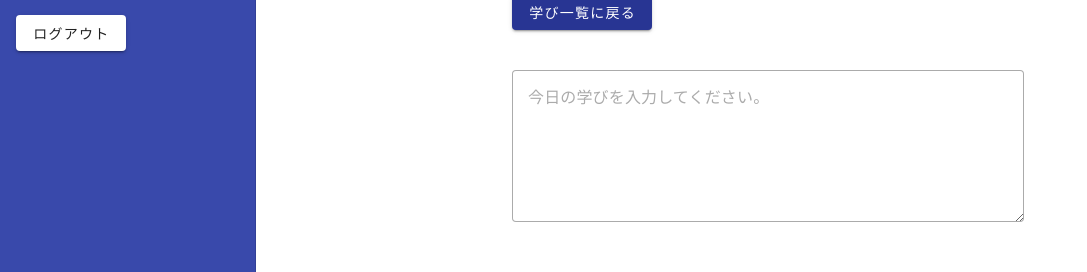
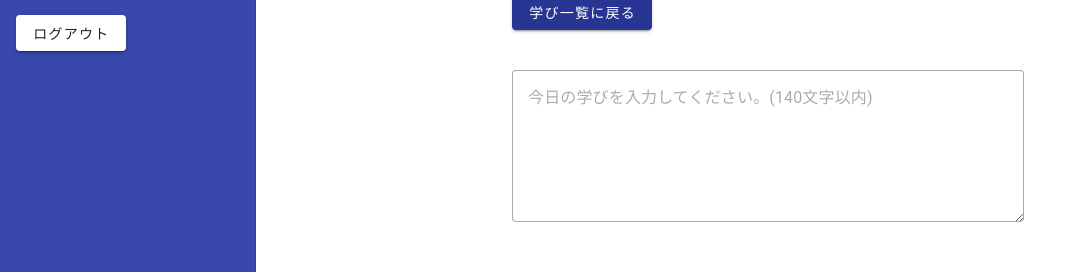
Before and after one commit to kannna5296/book-manager, a Vue app: page /add in a window 1280 px wide. Shown: the part 122-394 px from the top of the page, without its empty margins (0-1087 px from the left). Built offline with nearby package versions, Linux system fonts and the light colour scheme; no server answers; the database is empty; sample sign-in values are in the browser's storage.

Commit message:
プレースホルダ追加

```diff
--- a/src/components/LearnAdd.vue
+++ b/src/components/LearnAdd.vue
@@ -85,7 +85,7 @@ const submit = async () => {
   <v-form ref="form" v-model="valid">
     <v-textarea
       class="mt-10 w-50 mx-auto"
-      placeholder="今日の学びを入力してください。"
+      placeholder="今日の学びを入力してください。(140文字以内)"
       variant="outlined"
       v-model="inputting"
       :rules="learnRules"
```
